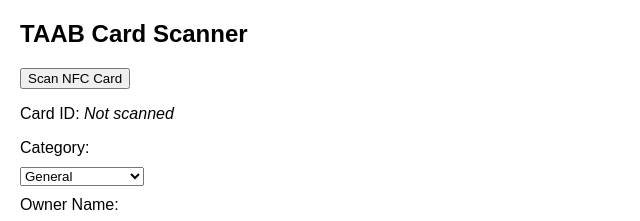
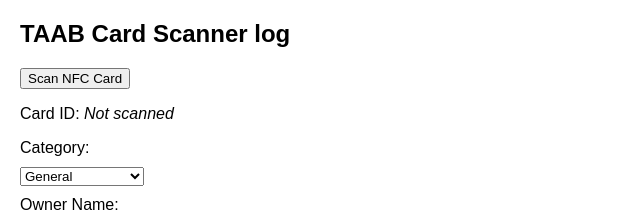
Before and after one commit to mohChi501/taab_log, a plain HTML site: page index.html in a window 1280 px wide. Shown: the top 221 px of the page, 0-640 px from the left. Drawn offline with Linux system fonts and the light colour scheme.

Commit message:
Update index.html

```diff
--- a/index.html
+++ b/index.html
@@ -10,7 +10,7 @@
   </style>
 </head>
 <body>
-  <h2>TAAB Card Scanner</h2>
+  <h2>TAAB Card Scanner log</h2>
 
   <button onclick="scanCard()">Scan NFC Card</button>
   <p id="cardIdDisplay">Card ID: <em>Not scanned</em></p>
```
